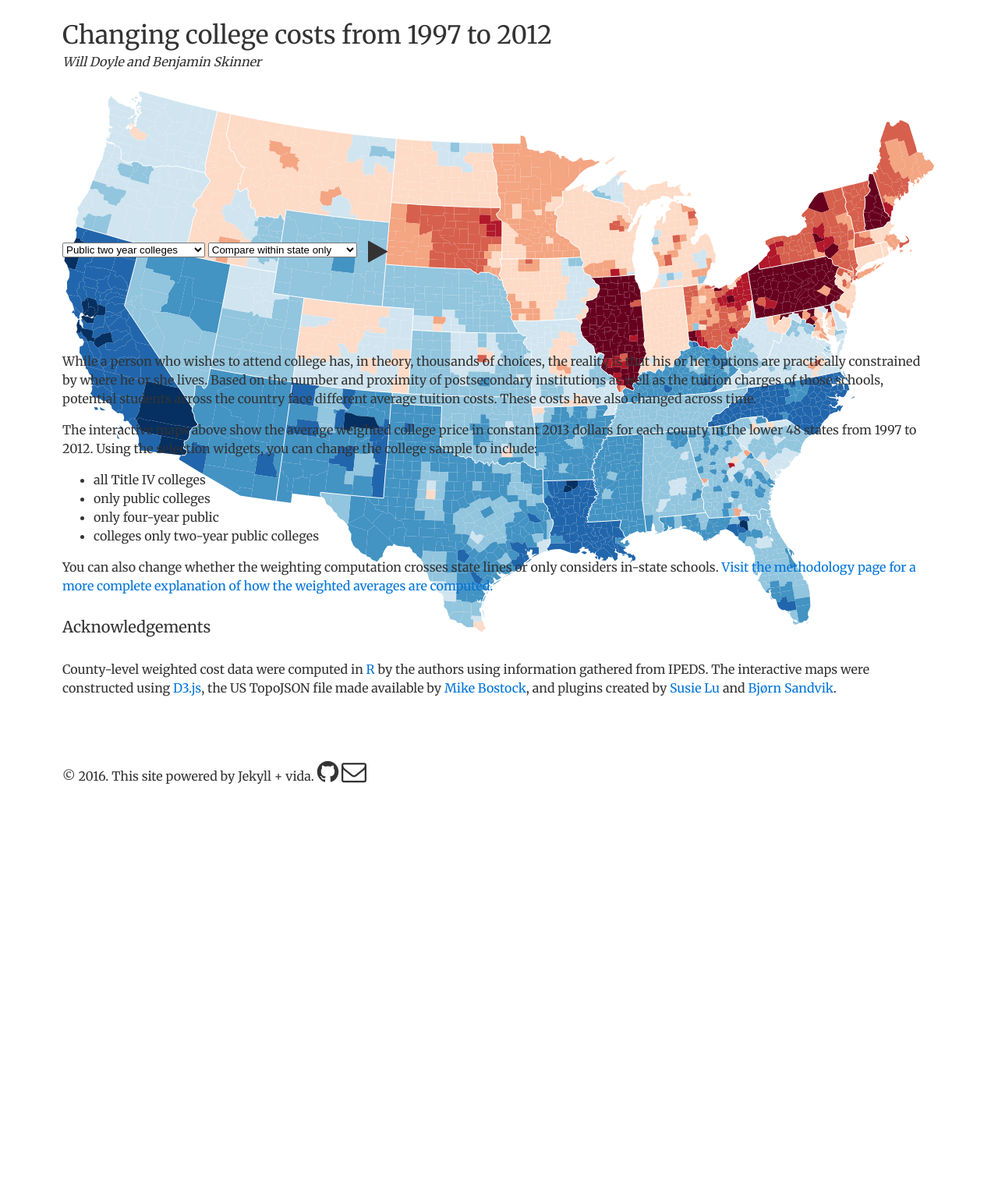
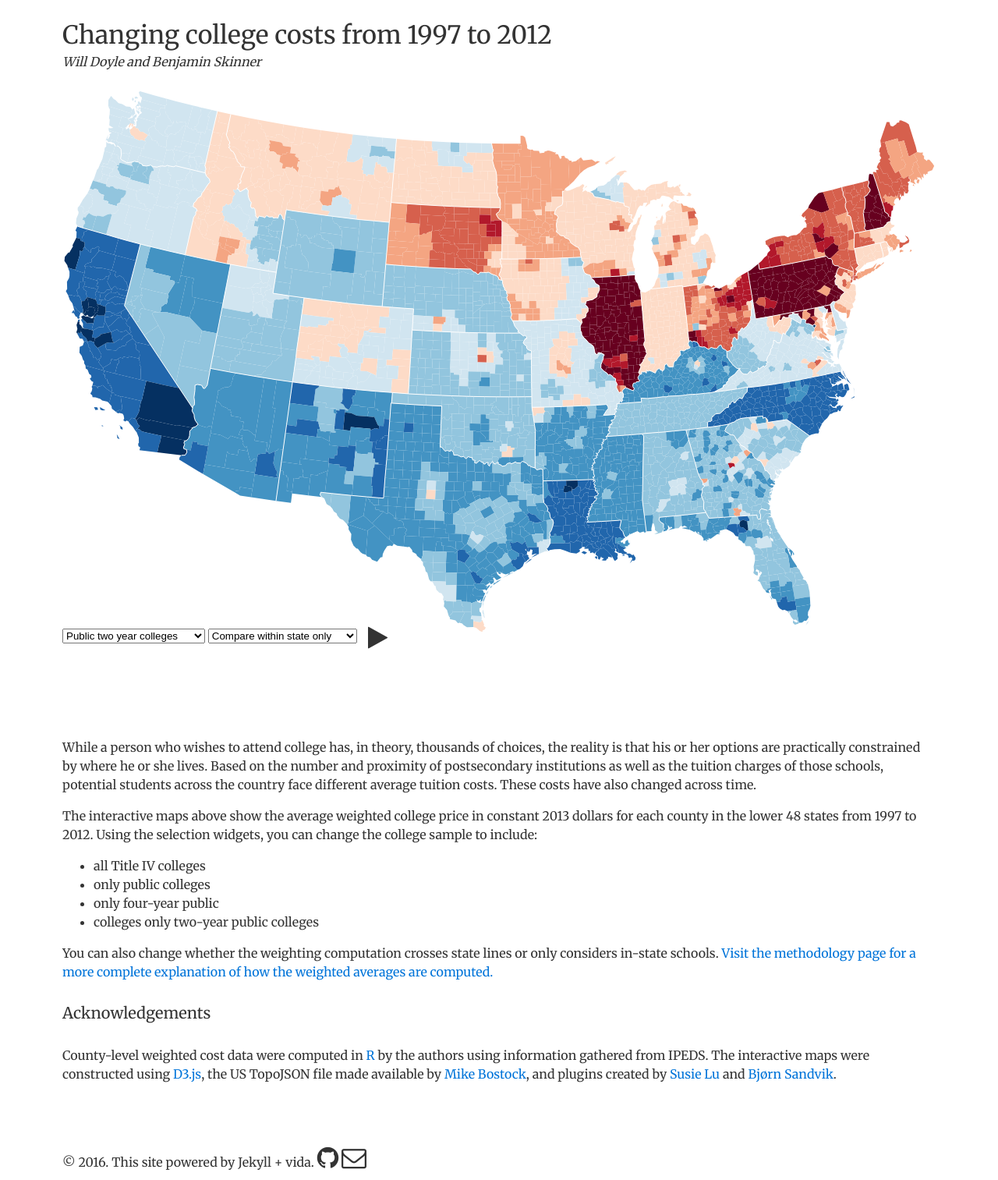
Before and after one commit to btskinner/collegecost, a Jekyll site: the page built from index.md, in a window 1280 px wide. Shown: the whole page at 78% size. Built offline with Jekyll 4.4.1, drawn with Linux system fonts in a browser that asks for light colours; before the commit the page ends 1018 px from its top, so only the background shows below that.

Commit message:
nope...try again

```diff
--- a/css/index.css
+++ b/css/index.css
@@ -66,5 +66,5 @@
 
 #map-container {
     width: 1120px;
-    height: 200px;
+    height: 695px;
 }
--- a/js/index.map.js
+++ b/js/index.map.js
@@ -15,7 +15,7 @@ var opts = {
     , fps: 20
     , zIndex: 2e9
     , className: 'spinner'
-    , top: '50%'
+    , top: '25%'
     , left: '50%'
     , shadow: false
     , hwaccel: false
```
Also changed, not shown: 2 other files.
